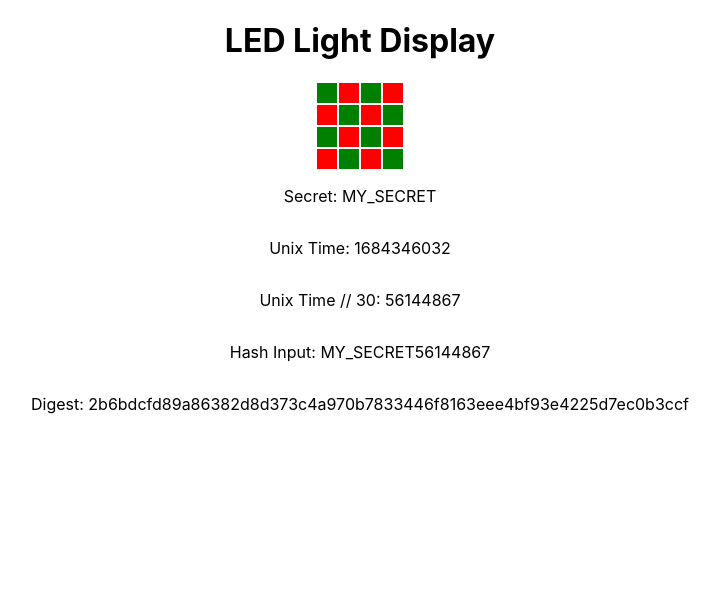
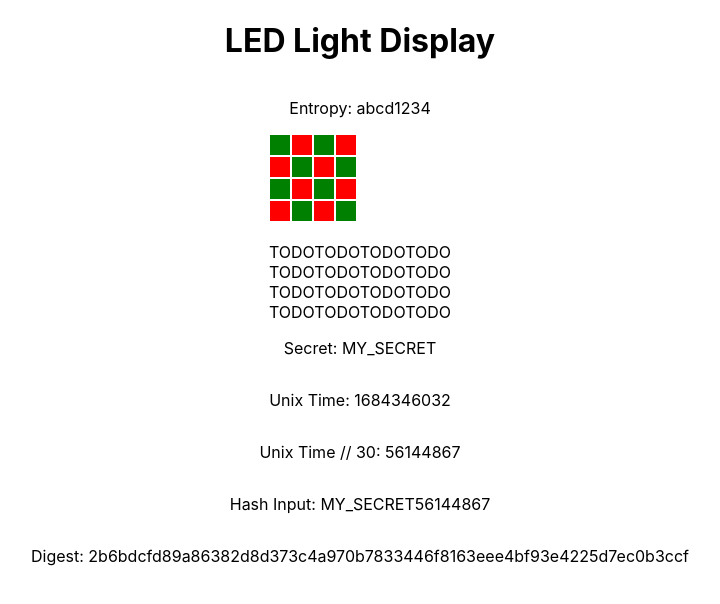
Before and after one commit to jduffey/watch-led, a React (Create React App) app: page / in a window 1280 px wide. Shown: the top 604 px of the page, without its empty margins (280-1000 px from the left). Built offline with nearby package versions, Linux system fonts and the light colour scheme.

Commit message:
WIP: save work

```diff
--- a/src/App.js
+++ b/src/App.js
@@ -30,7 +30,7 @@ const App = () => {
     return (
         <div className="App">
             <h1>LED Light Display</h1>
-            <LedGrid width={4} height={4} />
+            <LedGrid width={4} height={4} entropy="abcd1234"/>
             <p>Secret: {secret}</p>
             <p>Unix Time: {time}</p>
             <p>Unix Time // {timeInterval}: {Math.floor(time / timeInterval)}</p>
--- a/src/components/LedGrid.js
+++ b/src/components/LedGrid.js
@@ -2,13 +2,14 @@ import LedLight from './LedLight';
 
 const isLightOn = (a, b) => (a + b) % 2 === 0;
 
-const LedGrid = ({ width, height }) => {
+const LedGrid = ({ width, height, entropy }) => {
     const grid = Array(height)
         .fill()
         .map(() => Array(width).fill(null));
 
     return (
         <div>
+            <p>Entropy: {entropy}</p>
             {grid.map((row, rowIndex) => (
                 <div key={rowIndex} style={{ display: 'flex' }}>
                     {row.map((_, colIndex) => (
@@ -19,6 +20,16 @@ const LedGrid = ({ width, height }) => {
                     ))}
                 </div>
             ))}
+            <br />
+            {grid.map((row, rowIndex) => (
+                <div key={rowIndex} style={{ display: 'flex' }}>
+                    {row.map((_, colIndex) => {
+                        const ledIndex = rowIndex * width + colIndex;
+                        return "TODO";
+                        return `<${ledIndex}>`;
+                    })}
+                </div>
+            ))}
         </div>
     );
 };
```
